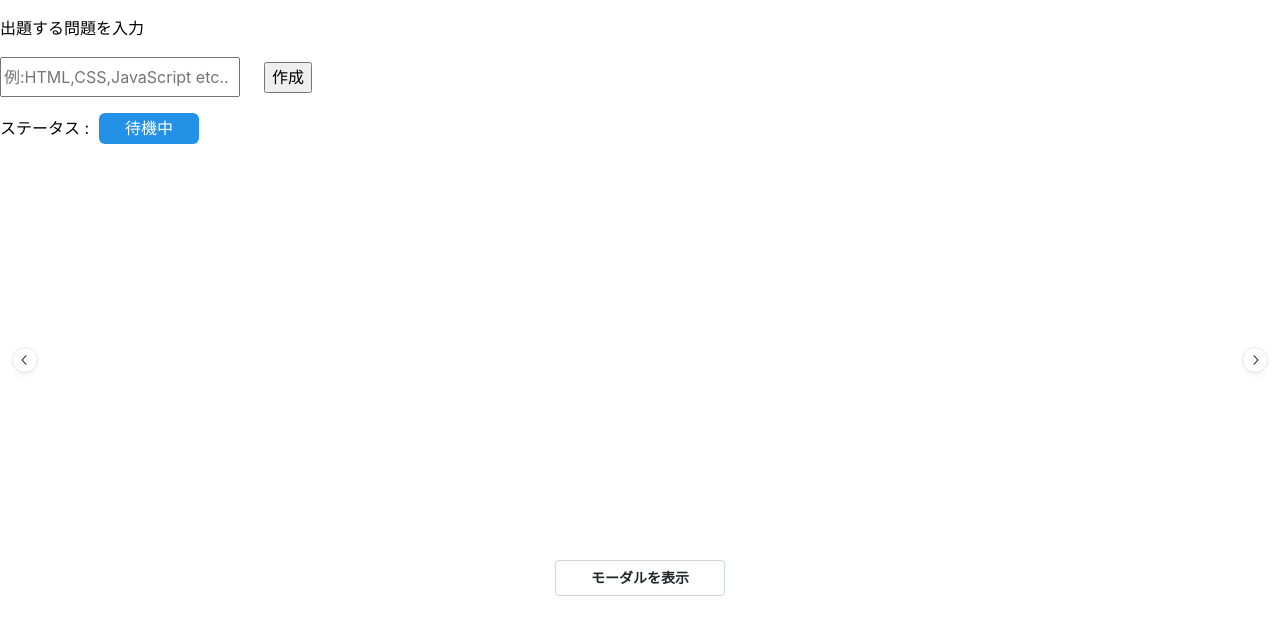
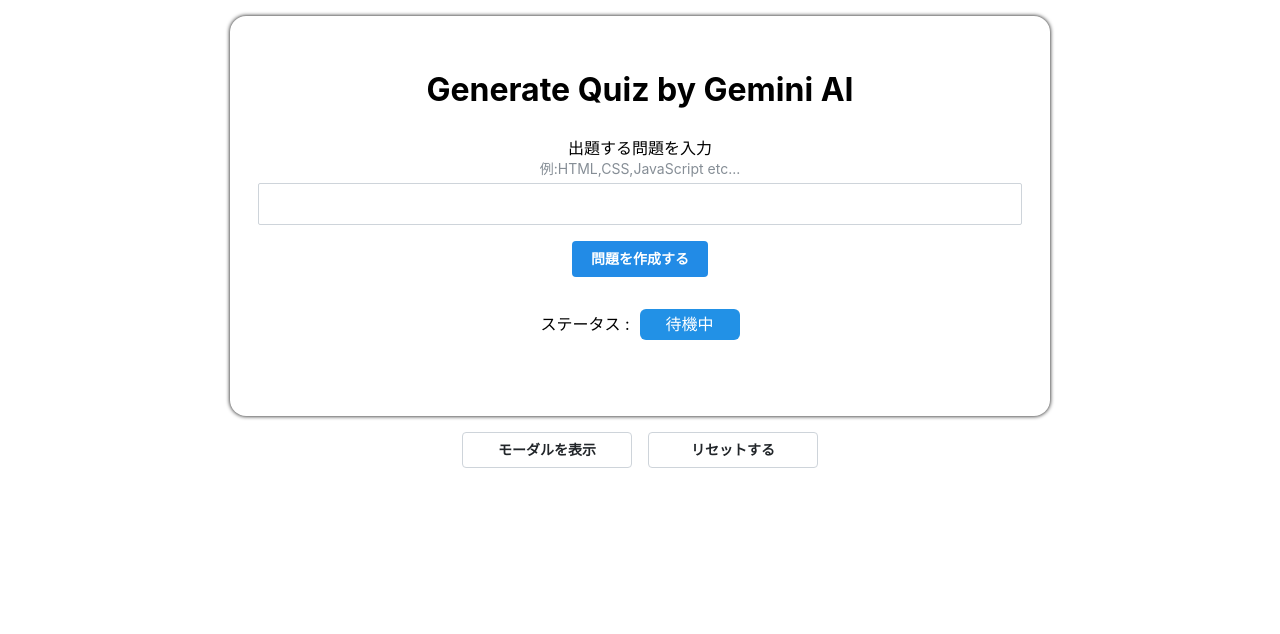
Before and after one commit to MAuuuuuuN/create_questions, a React (Create React App) app: page / in a window 1280 px wide. Shown: the top 634 px of the page. Built offline with nearby package versions, Linux system fonts and the light colour scheme.

Commit message:
トップ画面のレイアウトを変更

```diff
--- a/src/App.jsx
+++ b/src/App.jsx
@@ -18,14 +18,15 @@ function App() {
   const [opened, { open, close }] = useDisclosure(false);
 
   useEffect(() => {
-    const radioButtons = document.querySelectorAll('.quiz input[type="radio"]:checked + p');
-
+    const radioButtons = document.querySelectorAll('#quiz input[type="radio"]:checked + p');
     const radioButtonList = [];
 
     radioButtons.forEach(radioButton => {
       const label = radioButton.textContent;
       radioButtonList.push(label);
     });
+
+    console.log(radioButtons);
 
     if (radioButtons.length > 0) {
       setAnswerList(prevState => ({
@@ -109,6 +110,10 @@ function App() {
     setShowAnswer(isShow);
   }
 
+  function resetQuiz() {
+    setGeminiState('ready');
+  }
+
   return (
     <>
       {/* モーダル表示 */}
@@ -116,6 +121,8 @@ function App() {
         テスト
       </Modal>
 
+      {geminiState !== 'finish' && (
+        <div className={styles.quizSetting}>
           {/* 問題生成のボタン */}
           <QuizSetting onButtonClick={handleButtonClick} />
 
@@ -128,15 +135,19 @@ function App() {
             <p key={state.stateNow} className={styles[`status_${state.stateNow}`]}>{state.stateValue}</p>
               ))}
           </div>
+        </div>
+      )}
 
-      {/* 問題文と選択肢と答えを設定 */}
-      <Carousel widthIndicators height={400} slideSize="80%" slideGap="100px" withIndicators >
+      {geminiState === "finish" && (
+        <Carousel height={500} slideSize="80%" controlsOffset="200px" controlSize="50px" slideGap="100px">
           {quizs.quizList.map((question, index) => (
             <Carousel.Slide>
               <Quiz key={question.questionId} quizId={question.quiestionId} quizData={question} quizIndex={index} isShowAnswer={showAnswer} />
             </Carousel.Slide>
           ))}
         </Carousel>
+      )}
+      {/* 問題文と選択肢と答えを設定 */}
 
       <div className={styles.button_low}>
         {/* 答え表示ボタン */}
@@ -144,6 +155,7 @@ function App() {
 
         {/* モーダル表示ボタン */}
         <Button variant="default" onClick={open}>モーダルを表示</Button>
+        <Button variant="default" onClick={resetQuiz}>リセットする</Button>
       </div>
     </>
   );
--- a/src/components/QuestionDisplay.jsx
+++ b/src/components/QuestionDisplay.jsx
@@ -1,7 +1,8 @@
 export default function QuestionDisplay({ questionData, quizIndex }) {
   return (
     <div>
-      <p>問題{quizIndex + 1} : {questionData}</p>
+      <h2>問題{quizIndex + 1}</h2>
+      <p>{questionData}</p>
     </div>
   );
 }
--- a/src/components/Quiz.jsx
+++ b/src/components/Quiz.jsx
@@ -5,10 +5,10 @@ import styles from './css/Quiz.module.css';
 
 export default function Quiz({ quizData, quizIndex, isShowAnswer }) {
   return (
-    <div className={styles.quiz}>
+    <div className={`${styles.quiz}`} id="quiz">
       <QuestionDisplay questionData={quizData.question} quizIndex={quizIndex} />
       <SelectDisplay selectData={quizData.selects} quizIndex={quizIndex} isShowAnswer={isShowAnswer} />
-      <AnswerDisplay answerData={quizData.answer} isShowAnswer={isShowAnswer} quizIndex={quizIndex} />
+      <AnswerDisplay answerData={quizData.answer} quizIndex={quizIndex} isShowAnswer={isShowAnswer} />
     </div>
   );
 }
--- a/src/components/QuizSetting.jsx
+++ b/src/components/QuizSetting.jsx
@@ -1,4 +1,5 @@
 import { useRef } from 'react';
+import { TextInput, Button } from '@mantine/core';
 
 import styles from './css/QuizSetting.module.css';
 
@@ -11,9 +12,11 @@ export default function QuizSetting({ onButtonClick }) {
 
   return (
     <div>
-      <p>出題する問題を入力</p>
-      <input className={styles.input} type="text" placeholder="例:HTML,CSS,JavaScript etc.." ref={questionSet}></input>
-      <button onClick={setting_prompt}>作成</button>
+      <h1>Generate Quiz by Gemini AI</h1>
+      {/* <input className={styles.input} type="text" placeholder="例:HTML,CSS,JavaScript etc.." ref={questionSet}></input> */}
+      <TextInput size="md" radius="xs" label="出題する問題を入力" description="例:HTML,CSS,JavaScript etc..." ref={questionSet} />
+      {/* <button onClick={setting_prompt}>作成</button> */}
+      <Button variant="filled" onClick={setting_prompt} className={styles.button}>問題を作成する</Button>
     </div>
   )
 }
--- a/src/components/SelectDisplay.jsx
+++ b/src/components/SelectDisplay.jsx
@@ -1,9 +1,6 @@
-// import { useContext, useEffect } from 'react';
 import styles from './css/SelectDisplay.module.css';
-// import { answerContext } from './QuizContext.jsx';
 
 export default function SelectDisplay({ selectData, quizIndex }) {
-
   return (
     <>
       <fieldset>
--- a/src/components/css/Quiz.module.css
+++ b/src/components/css/Quiz.module.css
@@ -1,6 +1,6 @@
 .quiz {
   width: 80%;
-  height: 360px;
+  height: 400px;
   margin: 16px auto;
   padding: 28px;
   border-radius: 16px;
--- a/src/components/css/QuizSetting.module.css
+++ b/src/components/css/QuizSetting.module.css
@@ -9,3 +9,7 @@
   width: 80px;
   height: 40px;
 }
+
+.button {
+  margin: 16px;
+}
--- a/src/style.module.css
+++ b/src/style.module.css
@@ -1,3 +1,13 @@
+.quizSetting {
+  width: 64%;
+  height: 400px;
+  margin: 16px auto;
+  padding: 28px;
+  text-align: center;
+  border-radius: 16px;
+  box-shadow: 0 0 4px #000;
+}
+
 .status {
   display: inline-block;
 }
```
Also changed, not shown: src/components/QuizContext.jsx (+8 -4 lines). Lines whose indentation alone changed are shown as unchanged.
